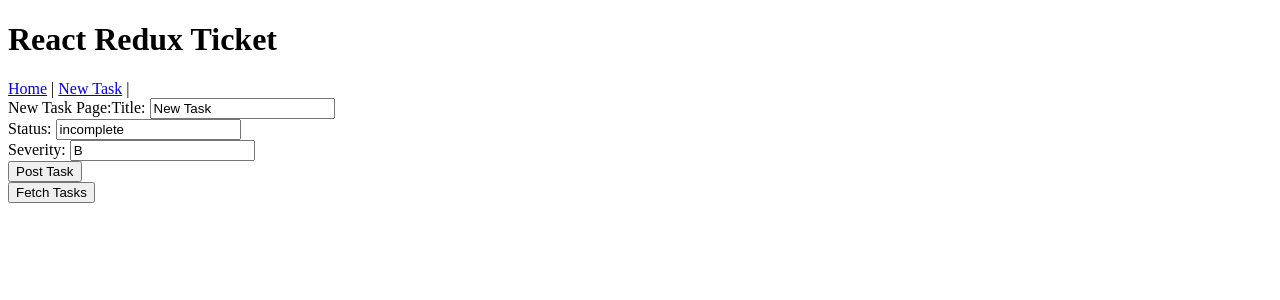
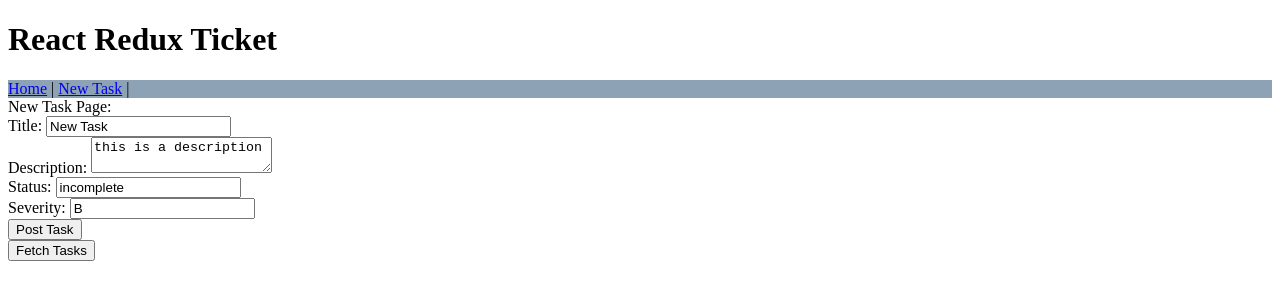
Before and after one commit to nlbdotdev/react-ticket-frontend, a React (Create React App) app: page /newtask in a window 1280 px wide. Shown: the top 300 px of the page. Built offline with nearby package versions, Linux system fonts and the light colour scheme.

Commit message:
move uid to backend

```diff
--- a/src/App.css
+++ b/src/App.css
@@ -1,4 +1,6 @@
 /* App */
+
+/* componetize */
 
 .app {
     text-align: center;
@@ -10,7 +12,7 @@
     background-color: rgb(141, 162, 180);
   }
 
-  main {
+  .main {
     display: flex;
   }
 
@@ -26,6 +28,8 @@
   }
 
   /* tasks */
+  /* move to own CSS */
+
 
   .task {
     margin: 10px;
--- a/src/components/Navbar.jsx
+++ b/src/components/Navbar.jsx
@@ -3,7 +3,7 @@ import { Link} from 'react-router-dom';
 
 export default function Navbar() {
     return (
-        <nav>
+        <nav className='nav'>
             <Link to="/">Home</Link> |{" "}
             <Link to="/newtask">New Task</Link> |{" "}
         </nav>
--- a/src/pages/Home.jsx
+++ b/src/pages/Home.jsx
@@ -5,9 +5,6 @@ import NewTask from './NewTask'
 import Tasks from './Tasks'
 
 export default function Home() {
-
-
-
   // Vars
   const dispatch = useDispatch()
   const tasks = useSelector(state => state.task.tasks)
@@ -18,10 +15,13 @@ export default function Home() {
   }, [])
 
   return (
-    <div>
-      <Tasks tasks={tasks} />
-      <br /> =====================<br />
-      <NewTask />
+    <div className='main'>
+      <div className='tasks'>
+        <Tasks tasks={tasks} />
+      </div>
+      <div className='editor'>
+        <NewTask />
+      </div>
     </div>
   )
 }
--- a/src/pages/NewTask.jsx
+++ b/src/pages/NewTask.jsx
@@ -1,14 +1,19 @@
 import React, { useEffect, useState } from 'react'
 import { useDispatch, useSelector } from 'react-redux'
 import { fetchTasks, postTask } from '../features/taskSlice'
+import { getDate } from '../middleware/datetime'
+
+// do time and ID automatically, accept other fields
+// make severity and status enums
+// on post > fetch up to date task list, so you have an accurate ID, use that id, and fetch time...
+// you could have a server state management to prevent multiple bugs from submitting... e.g: adding bug status
 
 export default function NewTask() {
 
-  const tempDate = new Date('2022-03-23T16:12:14.771477+00:00')
+  const tempDate = new Date()
   const dispatch = useDispatch()
 
   const [newTask, setNewTask] = useState({
-    uid: 1,
     title: 'New Task',
     desc: 'this is a description',
     severity: 'B',
@@ -17,9 +22,24 @@ export default function NewTask() {
     time_updated: tempDate,
   })
 
+  const submitTask = async () => {
+
+    const currentTime = await getDate()
+
+    setNewTask({
+      ...newTask,
+      time_created: currentTime,
+      time_updated: currentTime
+    })
+
+    console.log('hello')
+    dispatch(postTask(newTask))
+  }
+
   return (
     <div>
       New Task Page:
+      <br />
 
       <label>Title: </label>
 
@@ -29,6 +49,16 @@ export default function NewTask() {
         onChange={e => setNewTask({ ...newTask, [e.target.id]: e.target.value })}
       ></input>
       <br />
+
+      <label>Description: </label>
+
+      <textarea
+        id='desc'
+        value={newTask.desc}
+        onChange={e => setNewTask({ ...newTask, [e.target.id]: e.target.value })}
+      />
+      <br />
+
 
       <label>Status: </label>
 
@@ -49,7 +79,7 @@ export default function NewTask() {
       <br />
 
       <button
-        onClick={() => dispatch(postTask(newTask))}
+        onClick={() => submitTask()}
       >  Post Task</button>
       <br />
 
```
Also changed, not shown: src/pages/Home.css (added), 1 other file (tests, documents, lock files or other folders).
